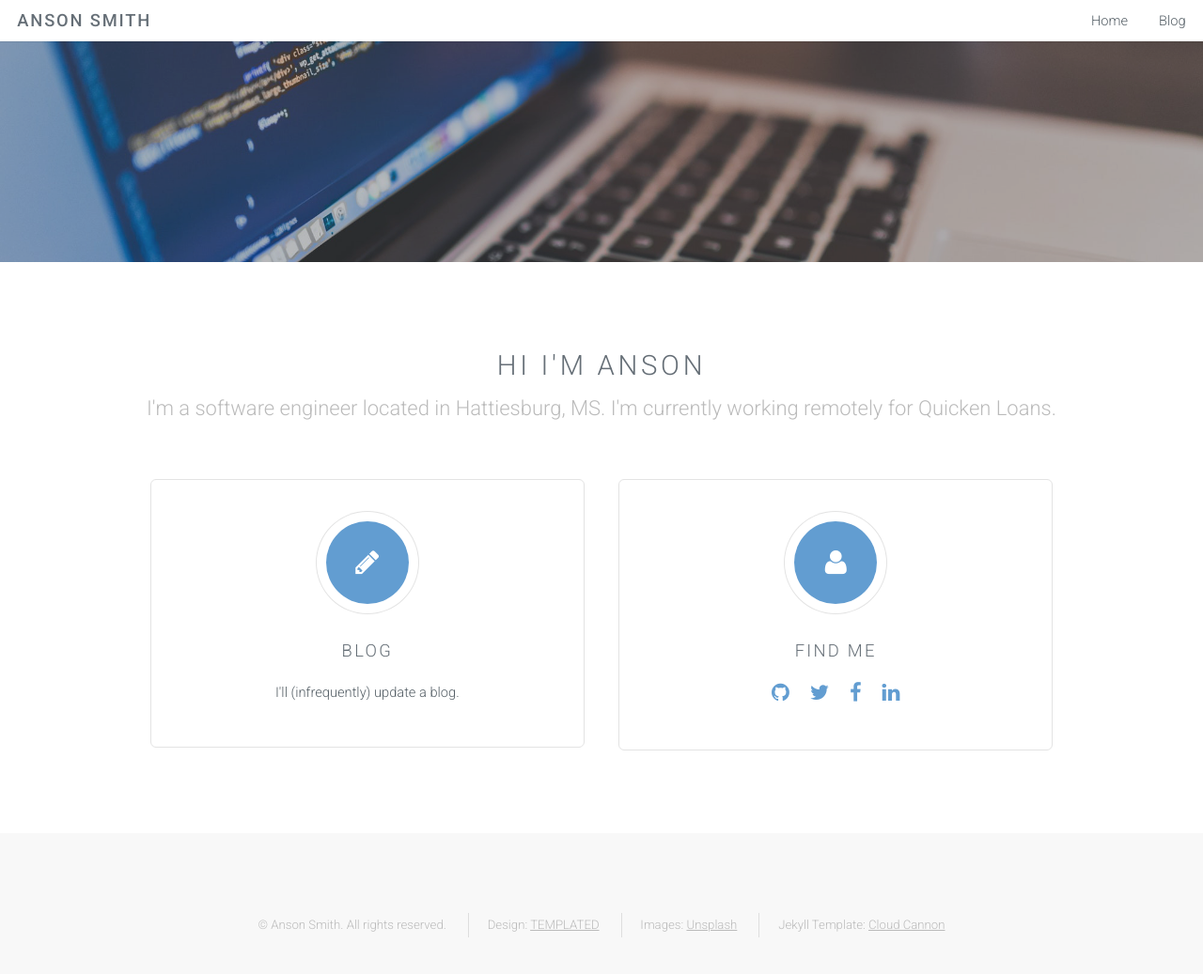
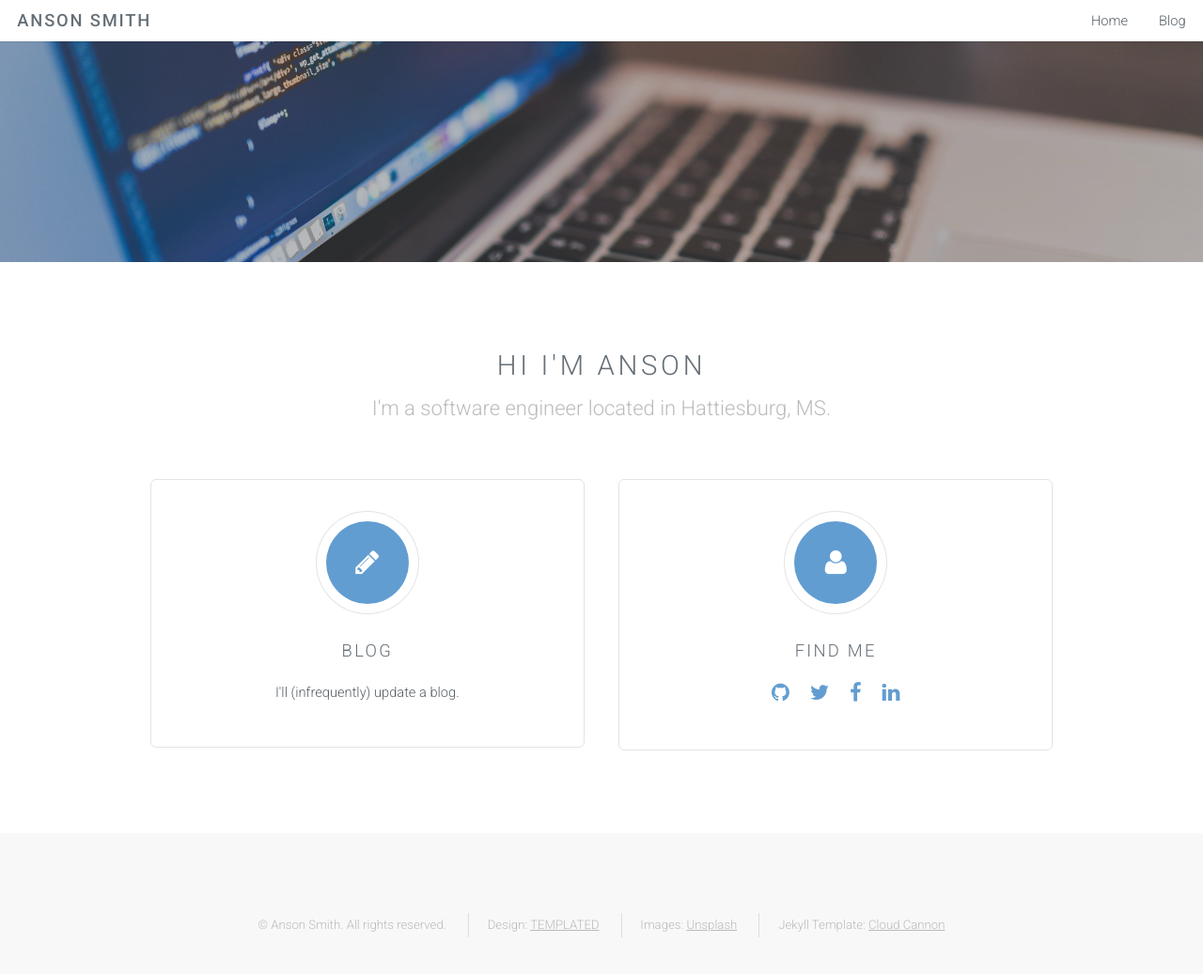
Before and after one commit to AnsonSmith/AnsonSmith.github.io, a Jekyll site: the page built from index.html, in a window 1280 px wide and 1056 px high. Shown: the top 1037 px of the window at 94% size. Built offline with Jekyll 4.4.1, drawn with Linux system fonts in a browser that asks for light colours.

Commit message:
blog link case

```diff
--- a/index.html
+++ b/index.html
@@ -6,7 +6,7 @@ layout: landing-page
 			<section id="one" class="wrapper style1">
 				<header class="major">
 					<h2>Hi I'm Anson</h2>
-					<p>I'm a software engineer located in Hattiesburg, MS. I'm currently working remotely for Quicken Loans.</p>
+					<p>I'm a software engineer located in Hattiesburg, MS.</p>
 				</header>
 				<div class="container">
 					<div class="row">
```
